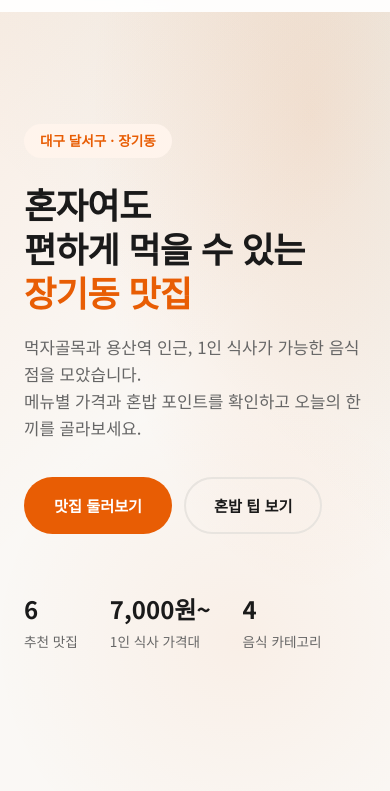
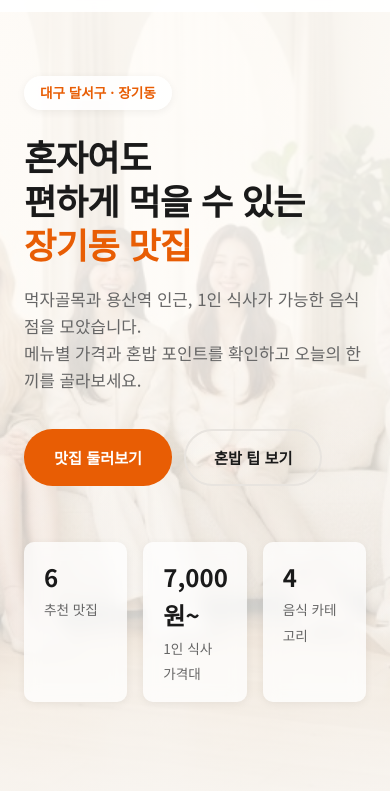
Before and after one commit to dhkwnj14-sys/janggidong, a plain HTML site: page index.html in a window 390 px wide. Shown: the part 53-844 px from the top of the page. Drawn offline with Linux system fonts and the light colour scheme.

Commit message:
Add hero background image with overlay for text readability.

```diff
--- a/css/style.css
+++ b/css/style.css
@@ -138,37 +138,45 @@ img {
   position: absolute;
   inset: 0;
   background:
-    linear-gradient(135deg, rgba(232, 93, 4, 0.08) 0%, transparent 50%),
-    linear-gradient(225deg, rgba(45, 106, 79, 0.06) 0%, transparent 50%),
-    radial-gradient(ellipse at 80% 20%, rgba(232, 93, 4, 0.12) 0%, transparent 50%),
-    var(--color-bg);
+    linear-gradient(
+      105deg,
+      rgba(255, 252, 248, 0.92) 0%,
+      rgba(255, 252, 248, 0.78) 35%,
+      rgba(255, 252, 248, 0.35) 60%,
+      rgba(255, 252, 248, 0.1) 100%
+    ),
+    url('../images/hero-bg.png') center center / cover no-repeat;
 }
 
 .hero-bg::after {
   content: '';
   position: absolute;
-  bottom: -100px;
-  right: -100px;
-  width: 500px;
-  height: 500px;
-  background: radial-gradient(circle, rgba(232, 93, 4, 0.06) 0%, transparent 70%);
-  border-radius: 50%;
+  inset: 0;
+  background: linear-gradient(
+    to bottom,
+    transparent 55%,
+    rgba(250, 248, 245, 0.85) 100%
+  );
+  pointer-events: none;
 }
 
 .hero-content {
   position: relative;
   z-index: 1;
+  max-width: 560px;
 }
 
 .hero-badge {
   display: inline-block;
   padding: 6px 16px;
-  background: var(--color-primary-light);
+  background: rgba(255, 255, 255, 0.85);
+  backdrop-filter: blur(8px);
   color: var(--color-primary);
   border-radius: 100px;
   font-size: 0.85rem;
   font-weight: 600;
   margin-bottom: 24px;
+  box-shadow: var(--shadow-sm);
 }
 
 .hero h1 {
@@ -238,6 +246,14 @@ img {
   display: flex;
   gap: 48px;
   flex-wrap: wrap;
+}
+
+.stat {
+  padding: 16px 20px;
+  background: rgba(255, 255, 255, 0.75);
+  backdrop-filter: blur(8px);
+  border-radius: var(--radius-sm);
+  box-shadow: var(--shadow-sm);
 }
 
 .stat strong {
@@ -659,7 +675,27 @@ img {
   }
 
   .hero-stats {
-    gap: 32px;
+    gap: 16px;
+  }
+
+  .hero-bg {
+    background:
+      linear-gradient(
+        180deg,
+        rgba(255, 252, 248, 0.94) 0%,
+        rgba(255, 252, 248, 0.88) 45%,
+        rgba(255, 252, 248, 0.55) 100%
+      ),
+      url('../images/hero-bg.png') center 30% / cover no-repeat;
+  }
+
+  .hero-content {
+    max-width: 100%;
+  }
+
+  .stat {
+    flex: 1;
+    min-width: 90px;
   }
 
   .restaurant-grid {
```
Also changed, not shown: images/hero-bg.png (added).
